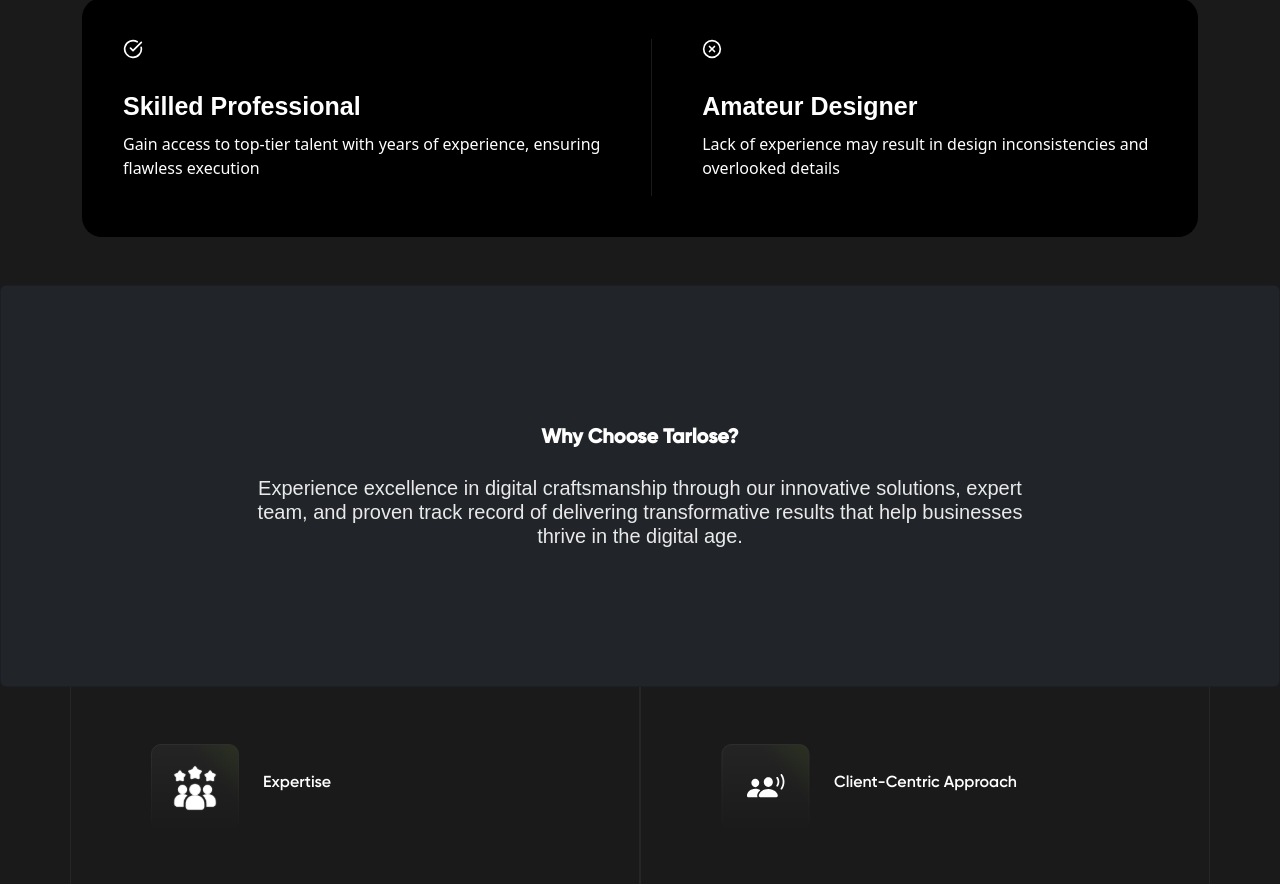
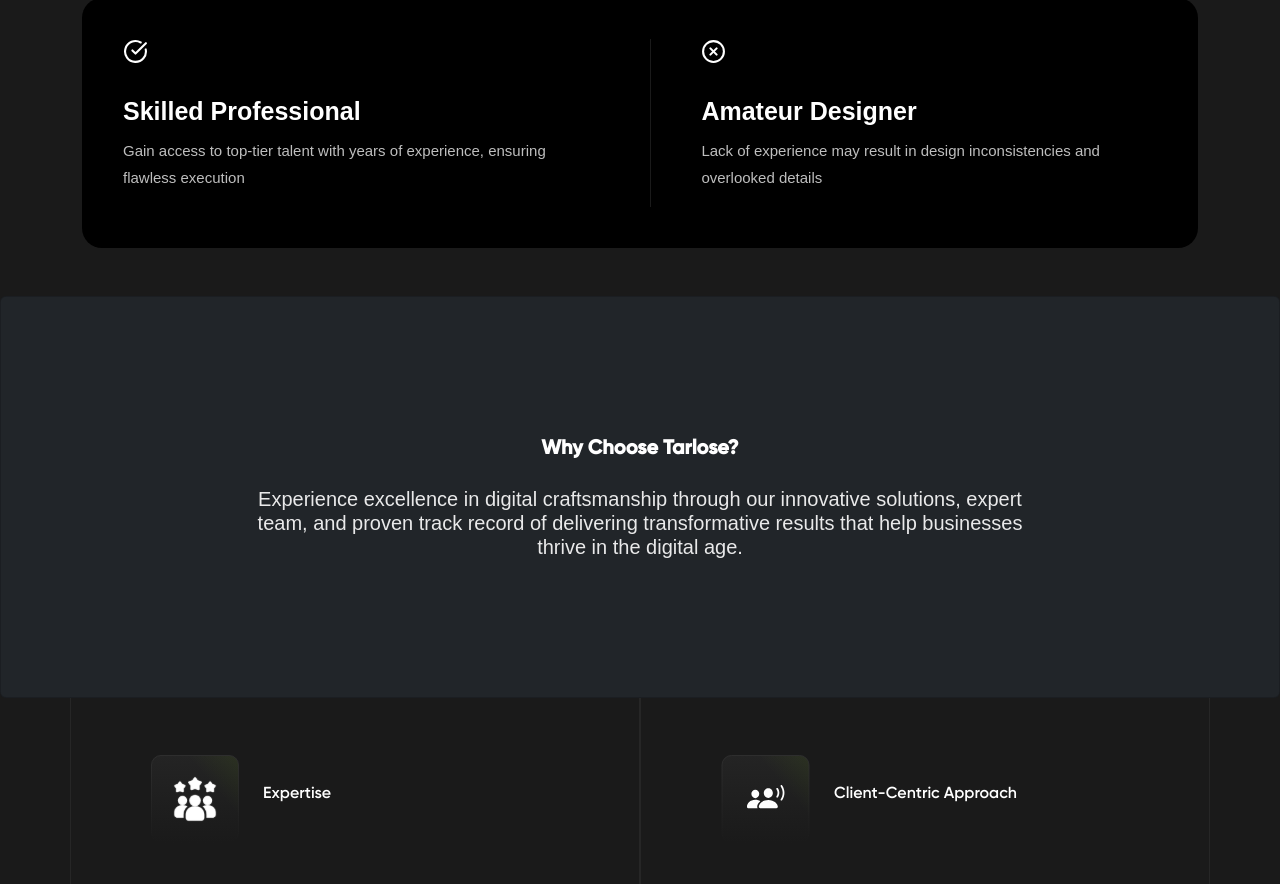
Before and after one commit to WTFAYXN/Tarlose-React, a React (Vite) app in the folder client/: page / in a window 1280 px wide. Shown: the part 5114-5998 px from the top of the page. Built offline with nearby package versions, Linux system fonts and the light colour scheme; no server answers; the HTML template or start-up script is replaced by a standard one.

Commit message:
feat: Refactor StackedCards component styles and update icon sizes for better visibility

```diff
--- a/client/src/components/StackedCards/StackedCards.css
+++ b/client/src/components/StackedCards/StackedCards.css
@@ -46,8 +46,7 @@
   border-radius: 20px;
   align-content: flex-start;
   align-items: flex-start;
-    display: flex
-;
+  display: flex;
   flex-direction: row;
   flex-wrap: wrap;
   gap: 50px;
@@ -58,10 +57,10 @@
   position: relative;
 }
 
-.card-main-content,.card-main-heading {
+.card-main-content,
+.card-main-heading {
   display: flex;
   flex-direction: column;
-
 }
 
 .card-main-heading {
@@ -73,3 +72,11 @@
   font-weight: 600;
   line-height: 35px;
 }
+.card-main-content p {
+  color: rgba(255, 255, 255, 0.747);
+
+  font-size: 15px;
+  font-family: gilroy, sans-serif;
+  font-weight: 400;
+  line-height: 27px;
+}
--- a/client/src/components/StackedCards/StackedCards.jsx
+++ b/client/src/components/StackedCards/StackedCards.jsx
@@ -62,19 +62,19 @@ const StackedCards = () => {
                     {/* Left Column */}
                     <div className="card-main-content bg-[#181818] p-6 rounded-xl">
                       <div className="card-main-heading text-lg font-semibold">
-                        <CheckCircle className="text-green-400" size={20} />
+                        <CheckCircle className="text-green-400" size={25} />
                         <h2>{card.leftTitle}</h2>
                       </div>
-                      <p className="text-gray-300 text-sm">{card.leftDesc}</p>
+                      <p className=" text-sm">{card.leftDesc}</p>
                     </div>
                     <div className="vertical-devider"></div>
                     {/* Right Column */}
                     <div className="card-main-content bg-[#181818] p-6 rounded-xl">
                       <div className=" card-main-heading text-lg font-semibold">
-                        <XCircle className="text-red-400" size={20} />
+                        <XCircle className="text-red-400" size={25} />
                         <h2>{card.rightTitle}</h2>
                       </div>
-                      <p className="text-gray-300 text-sm">{card.rightDesc}</p>
+                      <p className=" text-sm">{card.rightDesc}</p>
                     </div>
                   </div>
                 </div>
```
Lines whose indentation alone changed are shown as unchanged.
